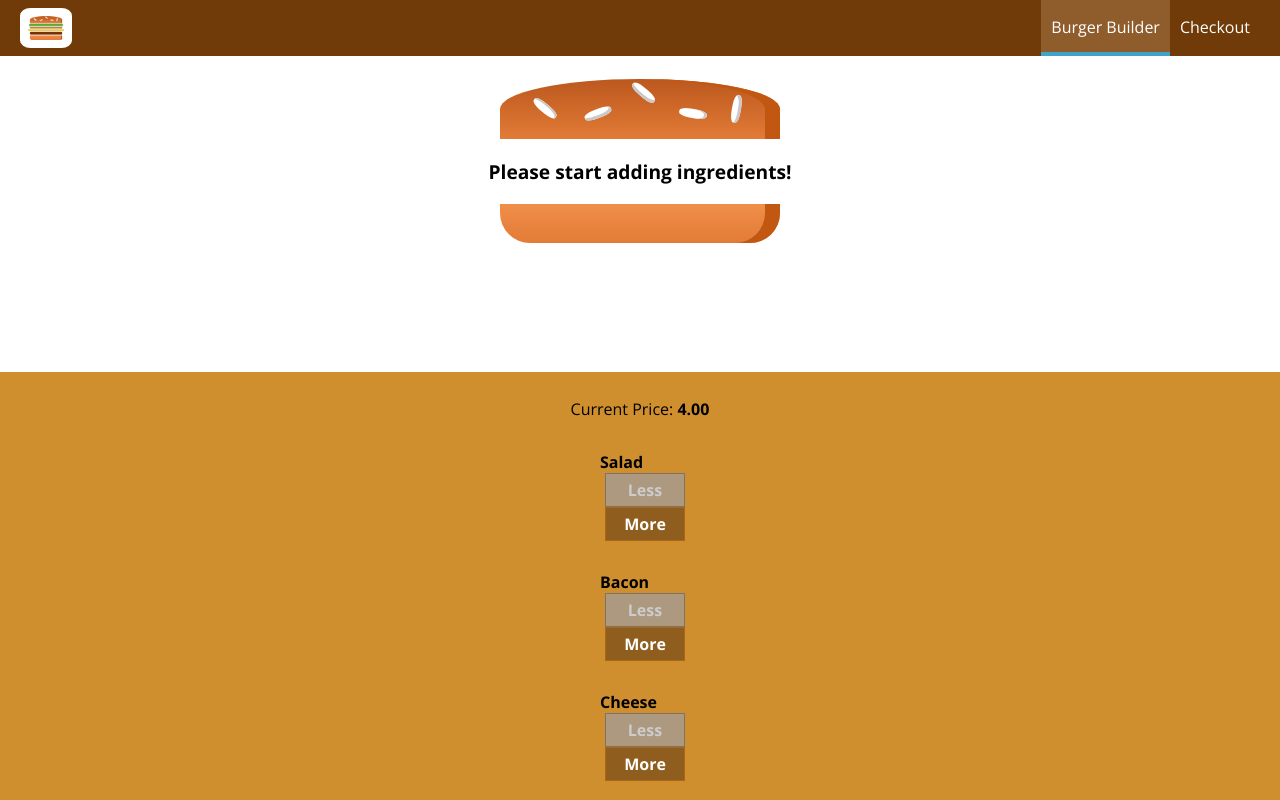
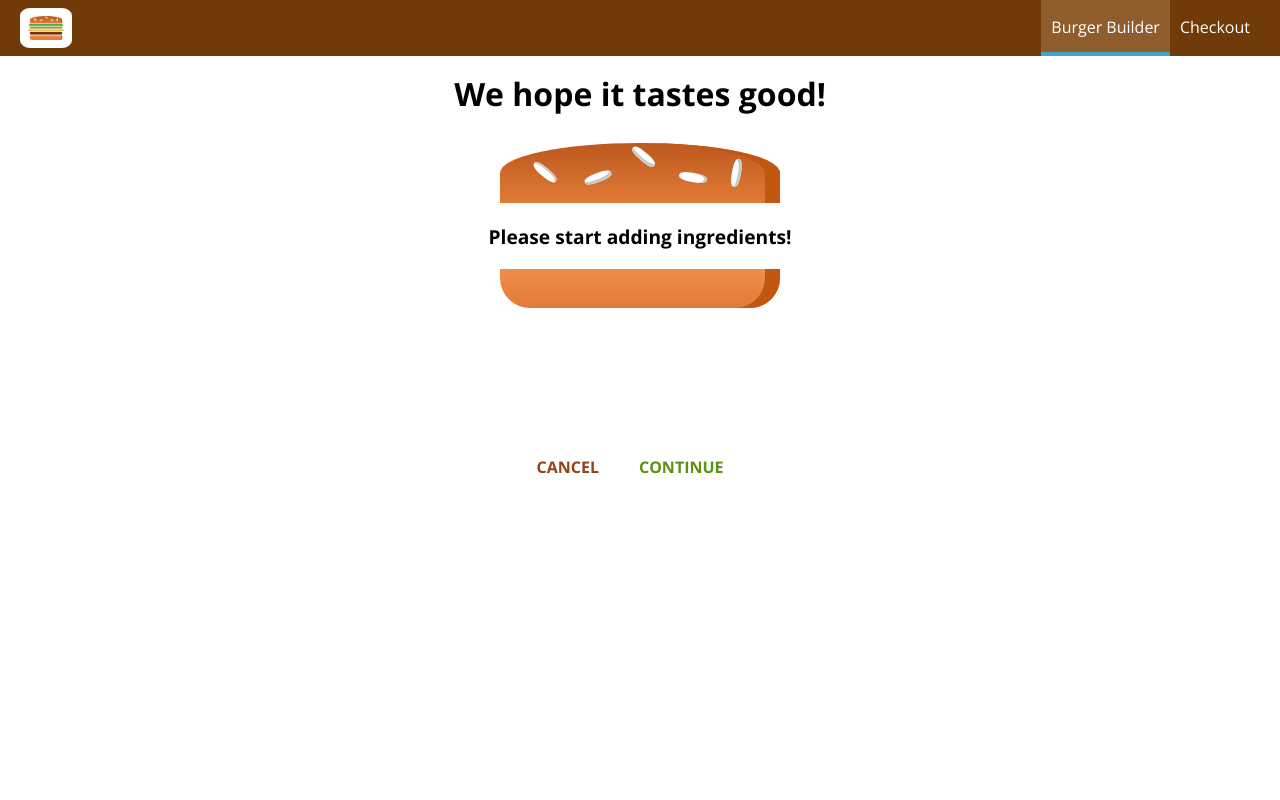
Before and after one commit to alexandramj92/burger-builder, a React app: page /checkout in a window 1280 px wide. Shown: the top 800 px of the page. Built offline with nearby package versions, Linux system fonts and the light colour scheme.

Commit message:
worked on routing

```diff
--- a/package.json
+++ b/package.json
@@ -35,6 +35,7 @@
     "react": "^16.10.0",
     "react-dev-utils": "^4.0.1",
     "react-dom": "^16.10.0",
+    "react-router-dom": "^5.2.0",
     "style-loader": "0.18.2",
     "sw-precache-webpack-plugin": "0.11.4",
     "url-loader": "0.5.9",
--- a/src/App.js
+++ b/src/App.js
@@ -1,13 +1,19 @@
 import React, { Component } from 'react';
+import {Route, Switch} from 'react-router-dom';
 import Layout from './hoc/Layout/Layout';
 import BurgerBuilder from './containers/BurgerBuilder/BurgerBuilder';
+import Checkout from './containers/Checkout/Checkout';
 
 class App extends Component {
+
   render() {
     return (
       <div>
       <Layout>
-        <BurgerBuilder />
+      <Switch>
+        <Route path="/checkout" component={Checkout} />
+        <Route path="/" exact component={BurgerBuilder}/>
+      </Switch>
       </Layout>
 
       </div>
--- a/src/components/Burger/Burger.js
+++ b/src/components/Burger/Burger.js
@@ -1,4 +1,5 @@
 import React from 'react';
+import { withRouter } from 'react-router-dom';
 
 import classes from './Burger.css';
 import BurgerIngredient from './BurgerIngredient/Burgeringredient';
@@ -29,4 +30,4 @@
     );
 }
 
-export default burger;
+export default withRouter(burger);
--- /dev/null
+++ b/src/components/Order/CheckoutSummary/CheckoutSummary.css
@@ -0,0 +1,11 @@
+.CheckoutSummary {
+    text-align:center;
+    width:80%;
+    margin: auto;
+}
+
+@media (min-width: 600px) {
+    .CheckoutSummary{
+        width: 500px;
+    }
+}
--- /dev/null
+++ b/src/components/Order/CheckoutSummary/CheckoutSummary.js
@@ -0,0 +1,27 @@
+import React from 'react';
+import Burger from '../../Burger/Burger';
+import Button from '../../UI/Button/Button';
+
+import classes from './CheckoutSummary.css';
+
+const checkoutSummary = (props) => {
+    return (
+        <div className={classes.CheckoutSummary}>
+            <h1>We hope it tastes good!</h1>
+            <div style={{width: '100%', margin:'auto'}}>
+                <Burger ingredients={props.ingredients} />
+            </div>
+            <Button
+            btnType="Danger"
+            clicked={props.checkoutCancelled}
+            >CANCEL</Button>
+            <Button
+            btnType="Success"
+            clicked={props.checkoutContinued}
+            >CONTINUE</Button>
+
+        </div>
+    )
+}
+
+export default checkoutSummary;
--- a/src/containers/BurgerBuilder/BurgerBuilder.js
+++ b/src/containers/BurgerBuilder/BurgerBuilder.js
@@ -19,16 +19,22 @@
 class BurgerBuilder extends Component {
 
     state = {
-        ingredients: {
-            salad : 0,
-            bacon: 0,
-            cheese: 0,
-            meat: 0
-        },
+        ingredients: null,
         totalPrice: 4,
         purchasable: false,
         purchasing: false,
-        loading: false
+        loading: false,
+        error: false
+    }
+
+    componentDidMount () {
+        axios.get('https://react-my-burger-61694.firebaseio.com/ingredients.json')
+            .then(response => {
+                this.setState({ingredients: response.data});
+            })
+            .catch(error => {
+                this.setState({error: true})
+            });
     }
 
     updatePurchaseState (ingredients) {
@@ -57,29 +63,40 @@
 
     purchaseContinueHandler = () => {
         // alert('You continue!')
-        this.setState({loading: true});
-        const order = {
-            ingredients: this.state.ingredients,
-            price: this.state.totalPrice,
-            customer: {
-                name: 'Alexandra Jackson',
-                address: {
-                    street: 'Test Street',
-                    zipCode: '90212',
-                    country: 'United States'
-                },
-                email: 'test@gmail.com'
-            },
-            deliveryMethod: 'fastest'
+        // this.setState({loading: true});
+        // const order = {
+        //     ingredients: this.state.ingredients,
+        //     price: this.state.totalPrice,
+        //     customer: {
+        //         name: 'Alexandra Jackson',
+        //         address: {
+        //             street: 'Test Street',
+        //             zipCode: '90212',
+        //             country: 'United States'
+        //         },
+        //         email: 'test@gmail.com'
+        //     },
+        //     deliveryMethod: 'fastest'
+        // }
+        // axios.post('/orders.json', order)
+        //     .then(response => {
+        //         this.setState({loading: false, purchasing: false});
+        //     } )
+        //     .catch(error => {
+        //         this.setState({loading: false, purchasing: false});
+        //     } );
+        const queryParams = [];
+
+        for ( let i in this.state.ingredients) {
+            queryParams.push(encodeURIComponent(i) + '=' + encodeURIComponent(this.state.ingredients[i]));
         }
-        axios.post('/orders.json', order)
-            .then(response => {
-                this.setState({loading: false, purchasing: false});
-            } )
-            .catch(error => {
-                this.setState({loading: false, purchasing: false});
-            } );
 
+        const queryString = queryParams.join('&');
+
+        this.props.history.push({
+            pathname: '/checkout',
+            search: '?' + queryString
+        });
     }
 
     addIngredientHandler = (type) => {
@@ -125,31 +142,43 @@
             disabledInfo[key] = disabledInfo[key] <= 0
         }
 
-        let orderSummary =  <OrderSummary
+
+    let orderSummary = null;
+    let burger = this.state.error ? <p>Incredients can't be loaded!</p> : <Spinner />;
+
+    if(this.state.ingredients) {
+    burger = (
+    <Aux>
+    <Burger ingredients={this.state.ingredients} />
+    <BuildControls
+        ingredientAdded={this.addIngredientHandler}
+        ingredientRemoved={this.removeIngredientHandler}
+        disabled={disabledInfo}
+        purchasable={this.state.purchasable}
+        ordered={this.purchaseHandler}
+        price={this.state.totalPrice}
+     />
+     </Aux>
+     );
+     orderSummary =  <OrderSummary
         purchaseCanceled={this.purchaseCancelHandler}
         purchaseContinued={this.purchaseContinueHandler}
         ingredients={this.state.ingredients}
         price={this.state.totalPrice}
         />;
 
-        if(this.state.loading) {
-            orderSummary = <Spinner />;
-        }
+    };
+
+    if(this.state.loading) {
+        orderSummary = <Spinner />;
+    }
 
         return (
             <Aux>
                 <Modal show={this.state.purchasing} modalClosed={this.purchaseCancelHandler} >
                    {orderSummary}
                 </Modal>
-                <Burger ingredients={this.state.ingredients} />
-                <BuildControls
-                    ingredientAdded={this.addIngredientHandler}
-                    ingredientRemoved={this.removeIngredientHandler}
-                    disabled={disabledInfo}
-                    purchasable={this.state.purchasable}
-                    ordered={this.purchaseHandler}
-                    price={this.state.totalPrice}
-                 />
+                {burger}
             </Aux>
         );
     }
--- /dev/null
+++ b/src/containers/Checkout/Checkout.js
@@ -0,0 +1,50 @@
+import React, {Component} from 'react';
+
+import CheckoutSummary from '../../components/Order/CheckoutSummary/CheckoutSummary';
+
+class Checkout extends Component {
+    state={
+        ingredients: {
+            salad: 1,
+            meat: 1,
+            cheese: 1,
+            bacon:1
+        }
+    }
+
+    componentDidMount () {
+        const query = new URLSearchParams(this.props.location.search);
+        const ingredients = {};
+        for (let param of query.entries()) {
+            // ['salad', '1']
+            ingredients[param[0]] = +param[1];
+        }
+        this.setState({ingredients: ingredients});
+    }
+
+    checkoutCancelledHandler= () => {
+        this.props.history.goBack();
+    }
+
+    checkoutContinuedHandler = () => {
+        this.props.history.replace('/checkout/contact-data');
+    }
+    render () {
+        return (
+            <div>
+                <CheckoutSummary
+                ingredients={this.state.ingredients}
+                checkoutCancelled={this.checkoutCancelledHandler}
+                checkoutContinued={this.checkoutContinuedHandler}
+
+                />
+            </div>
+        );
+    }
+
+
+
+}
+
+
+export default Checkout;
--- a/src/hoc/withErrorHandler/withErrorHandler.js
+++ b/src/hoc/withErrorHandler/withErrorHandler.js
@@ -8,14 +8,20 @@
         state = {
             error: null
         }
-        componentDidMount() {
-            axios.interceptors.request.use(req => {
+        componentWillMount() {
+            this.reqInterceptor = axios.interceptors.request.use(req => {
                 this.setState({error: null});
                 return req;
             })
-            axios.interceptors.response.use(res => res, error =>{
+            this.resInterceptor = axios.interceptors.response.use(res => res, error =>{
                 this.setState({error: error});
             });
+        }
+
+        componentWillUnmount () {
+            axios.interceptors.request.eject(this.reqInterceptor);
+            axios.interceptors.request.eject(this.resInterceptor);
+
         }
 
         errorConfirmedHandler = () => {
--- a/src/index.js
+++ b/src/index.js
@@ -1,8 +1,16 @@
 import React from 'react';
 import ReactDOM from 'react-dom';
+import { BrowserRouter } from 'react-router-dom';
+
 import './index.css';
 import App from './App';
 import registerServiceWorker from './registerServiceWorker';
 
-ReactDOM.render(<App />, document.getElementById('root'));
+const app = (
+    <BrowserRouter>
+        <App />
+    </BrowserRouter>
+)
+
+ReactDOM.render(app, document.getElementById('root'));
 registerServiceWorker();
```
Also changed, not shown: 1 other file (tests, documents, lock files or other folders).
